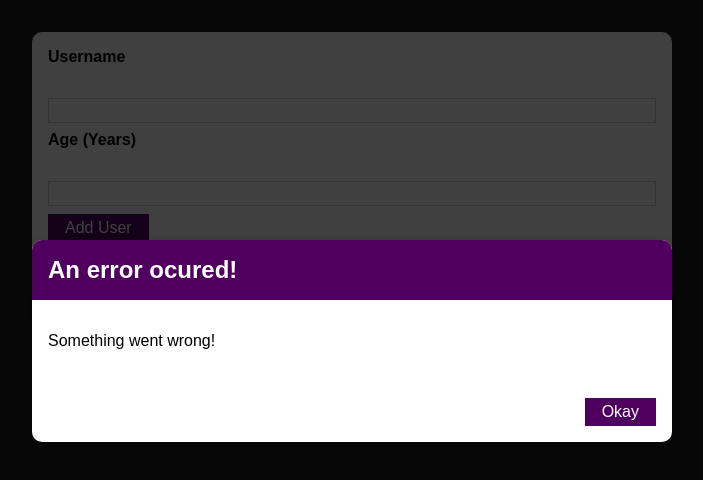
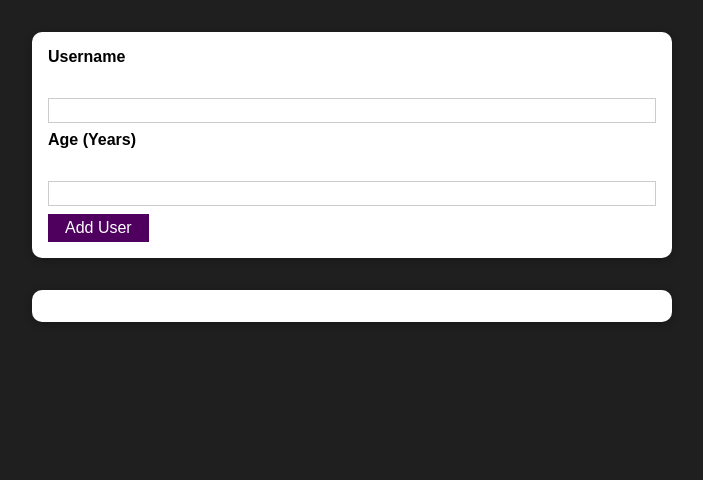
Before and after one commit to MoPinAle/practice-project, a React (Create React App) app: page / in a window 1280 px wide. Shown: the top 480 px of the page, without its empty margins (288-991 px from the left). Built offline with nearby package versions, Linux system fonts and the light colour scheme.

Commit message:
Now Error Modal button already works!

```diff
--- a/src/components/UI/ErrorModal.js
+++ b/src/components/UI/ErrorModal.js
@@ -8,7 +8,7 @@
 const ErrorModal = (props) => {
     return (
     <div>
-        <div className={classes.backdrop} />
+        <div className={classes.backdrop} onClick={props.onConfirm} />
         <Card className={classes.modal}>
         <header className={classes.header}>
             <h2>{props.title}</h2>
@@ -17,7 +17,7 @@
             <p>{props.message}</p>
         </div>
         <footer className={classes.actions}>
-            <Button>Okay</Button>
+            <Button onClick={props.onConfirm}>Okay</Button>
         </footer>
     </Card>
     </div>
--- a/src/components/Users/AddUser.js
+++ b/src/components/Users/AddUser.js
@@ -8,14 +8,23 @@
 const AddUser = (props) => {
   const [enteredUsername, setEnteredUsername] = useState('');
   const [enteredAge, setEnteredAge] = useState('');
+  const [error, setError] = useState();
 
   const addUserHandler = (event) => {
     event.preventDefault();
     if (enteredUsername.trim().length === 0 || enteredAge.trim().length === 0) {
+      setError({
+        title: 'Invalid input',
+        message: 'Please enter a valid name and age (non-empty values).'
+      });
       return;
     }
 
     if (+enteredAge < 1) {
+      setError({
+        title: 'Invalid age',
+        message: 'Please enter a valid age (> 0).'
+      });
       return;
     }
 
@@ -33,9 +42,13 @@
     setEnteredAge(event.target.value);
   };
 
+  const errorHandler = () => {
+    setError(null);
+  }
+
   return (
     <div>
-      <ErrorModal title='An error ocured!' message='Something went wrong!' />
+      {error && <ErrorModal title={error.title}message={error.message} onConfirm={errorHandler} />}
       <Card className={classes.input}>
         <form onSubmit={addUserHandler}>
           <label className={classes.label} htmlFor='username'>
```
